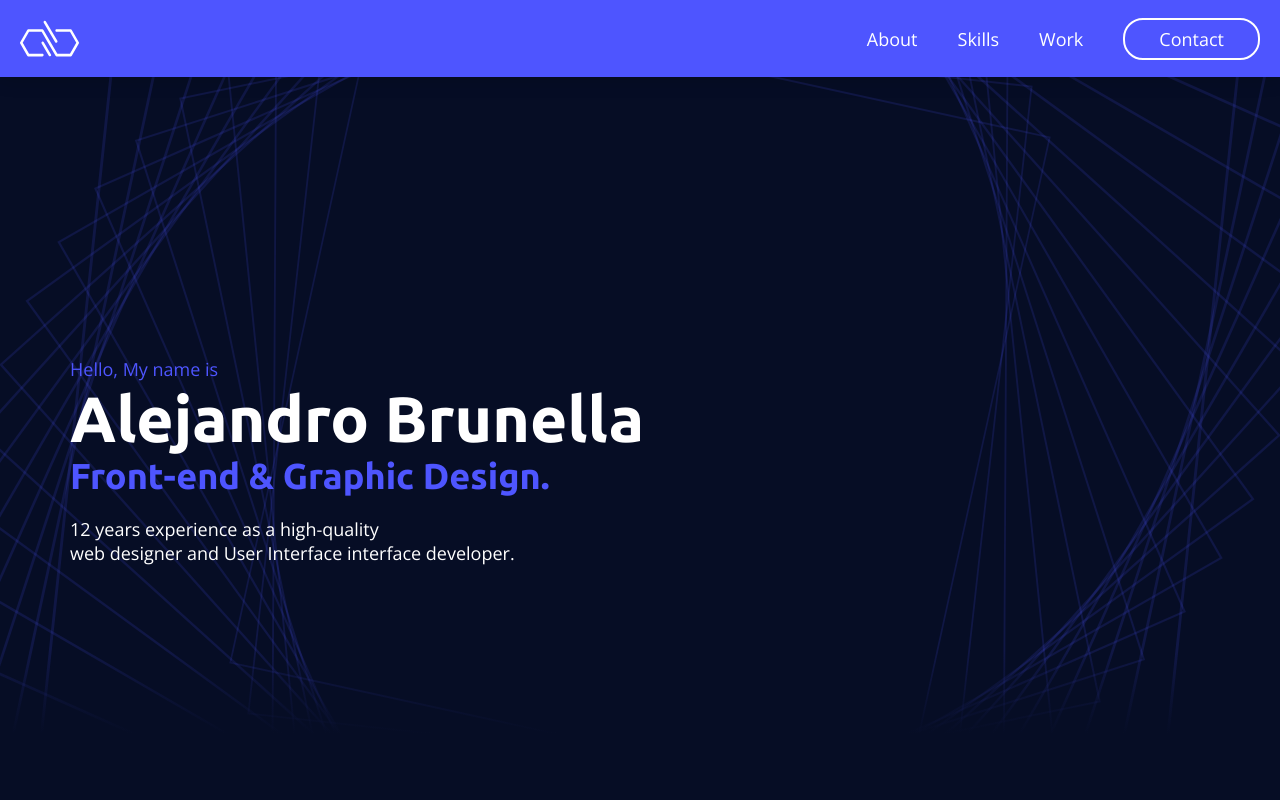
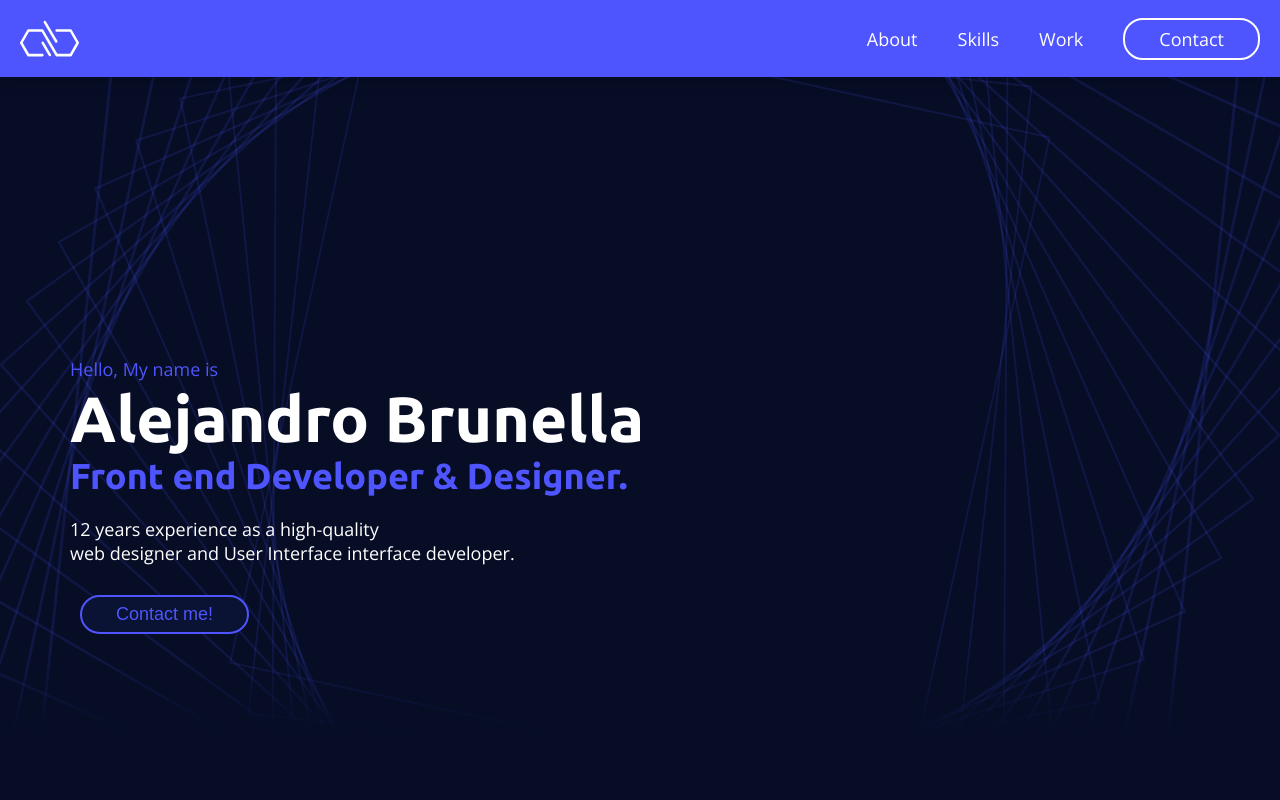
Before and after one commit to brunellaa/website-2020, a React (Create React App) app: page / in a window 1280 px wide. Shown: the top 800 px of the page. Built offline with nearby package versions, Linux system fonts and the light colour scheme.

Commit message:
some layout spaces added

```diff
--- a/package.json
+++ b/package.json
@@ -10,6 +10,7 @@
     "node-sass": "^4.14.1",
     "react": "^16.13.1",
     "react-dom": "^16.13.1",
+    "react-router-dom": "^5.2.0",
     "react-scripts": "3.4.1"
   },
   "scripts": {
--- a/src/components/header/Header.jsx
+++ b/src/components/header/Header.jsx
@@ -2,7 +2,7 @@ import React from "react";
 import Logo from "../../assets/images/Logo-Alejandro-Brunella.svg";
 import "./Header.scss";
 
-export default function Header() {
+const Header = () => {
   return (
     <header>
       <img src={Logo} className="header__logo" alt="Alejandro Brunella Logo" />
@@ -22,4 +22,6 @@ export default function Header() {
       </nav>
     </header>
   );
-}
+};
+
+export default Header;
--- a/src/pages/MainPage.jsx
+++ b/src/pages/MainPage.jsx
@@ -2,6 +2,7 @@ import React from "react";
 import Hero from "./hero/Hero";
 import About from "./about/About";
 import Skills from "./skills/Skills";
+import Work from "./work/Work";
 
 export default function MainPage() {
   return (
@@ -9,7 +10,7 @@ export default function MainPage() {
       <Hero />
       <About />
       <Skills />
-      <About />
+      <Work />
     </main>
   );
 }
--- a/src/pages/hero/Hero.jsx
+++ b/src/pages/hero/Hero.jsx
@@ -9,11 +9,14 @@ export default function Hero() {
       <div className="max-content">
         <span className="hero__greetings">Hello, My name is</span>
         <h1 className="hero__name">Alejandro Brunella</h1>
-        <h3 className="hero__role">Front-end & Graphic Design.</h3>
+        <h3 className="hero__role">Front end Developer & Designer.</h3>
         <p className="hero__intro">
           12 years experience as a high-quality <br />
           web designer and User Interface interface developer.
         </p>
+        <button className="button button__primary__void hero__contact-me">
+          Contact me!
+        </button>
       </div>
       <div className="hero__bottom-gradient"></div>
     </section>
--- a/src/pages/hero/Hero.scss
+++ b/src/pages/hero/Hero.scss
@@ -1,4 +1,5 @@
 @import "../../sass/variables";
+@import "../../sass/typography";
 
 .hero {
   padding-top: 35vh;
@@ -14,6 +15,10 @@
   }
   &__intro {
     margin-top: 20px;
+    margin-bottom: $standard-padding;
+  }
+  &__contact-me {
+    font-size: $large-text;
   }
   &__bottom-gradient {
     z-index: -1;
--- /dev/null
+++ b/src/pages/work/Work.jsx
@@ -0,0 +1,12 @@
+import React from "react";
+import "./Work.scss";
+
+const Work = () => {
+  return (
+    <section id="work-section" className="work max-content">
+      hello
+    </section>
+  );
+};
+
+export default Work;
--- /dev/null
+++ b/src/pages/work/Work.scss
@@ -0,0 +1,10 @@
+@import "../../sass/variables";
+
+.work {
+  display: grid;
+  padding: 30vh 0;
+  grid-template-columns: 1fr 1fr 1fr 1fr;
+  grid-template-rows: 1fr;
+  gap: $standard-grid-gap;
+  grid-template-areas: "about__info about__info about__picture about__links";
+}
--- a/src/sass/main.scss
+++ b/src/sass/main.scss
@@ -18,6 +18,9 @@ a {
 }
 
 .button {
+  &__big {
+    font-size: $large-text;
+  }
   cursor: pointer;
   border-radius: $standard-border-radius;
   font-size: $medium-text;
```
Also changed, not shown: 1 other file (tests, documents, lock files or other folders).
